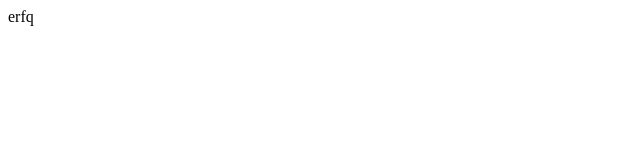
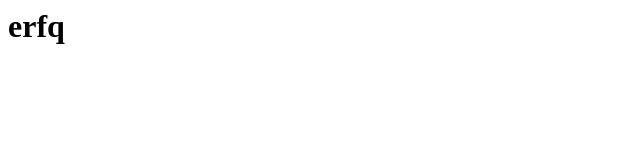
Before and after one commit to Sandro444/sandro444.github.io, a plain HTML site: page projects/React Pomodoro Clock/index.html in a window 1280 px wide. Shown: the whole page, without its empty margins (0-640 px from the left). Drawn offline with Linux system fonts and the light colour scheme.

Commit message:
Update index.html

```diff
--- a/projects/React Pomodoro Clock/index.html
+++ b/projects/React Pomodoro Clock/index.html
@@ -1,4 +1,6 @@
 <html>
-<body>erfq
+  <head><title>erfer</title></head>
+<body>
+  <h1>erfq</h1>
 </body>
 </html>
```
